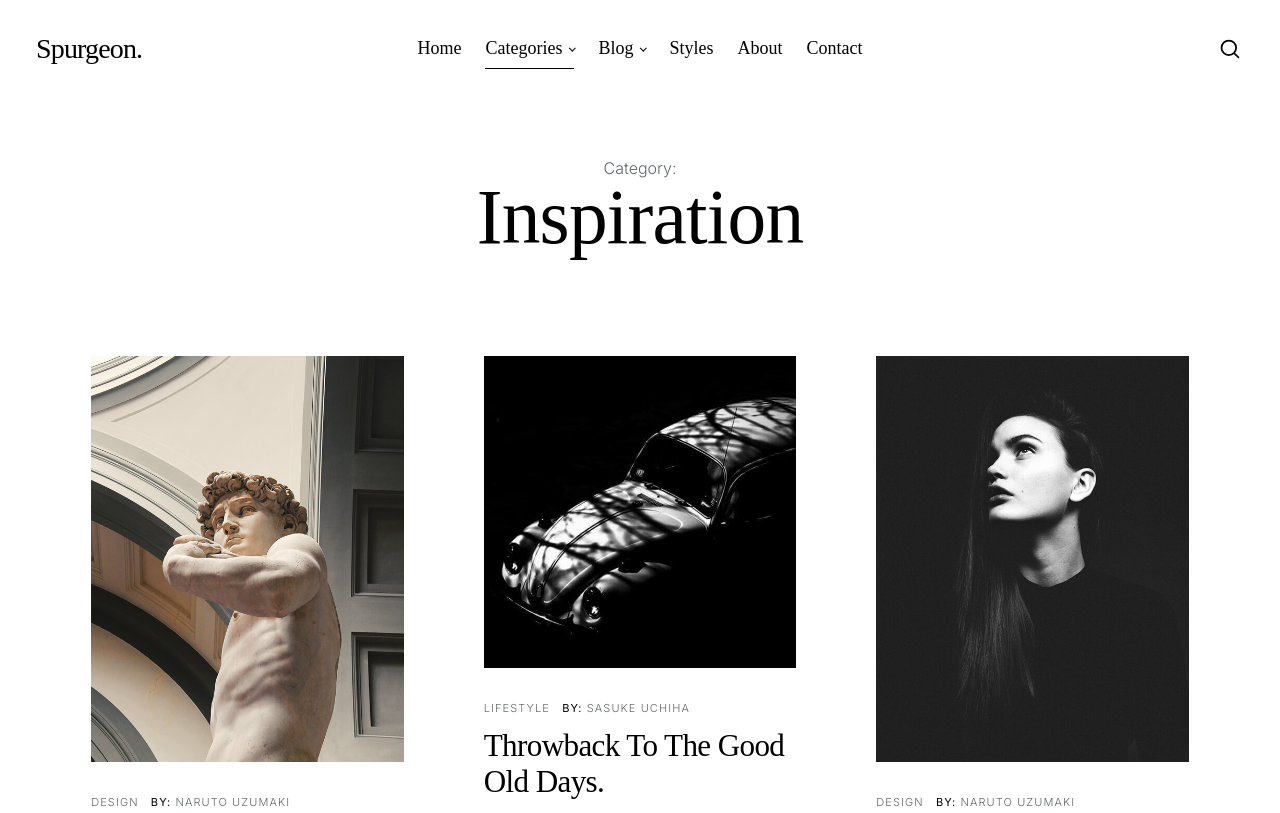
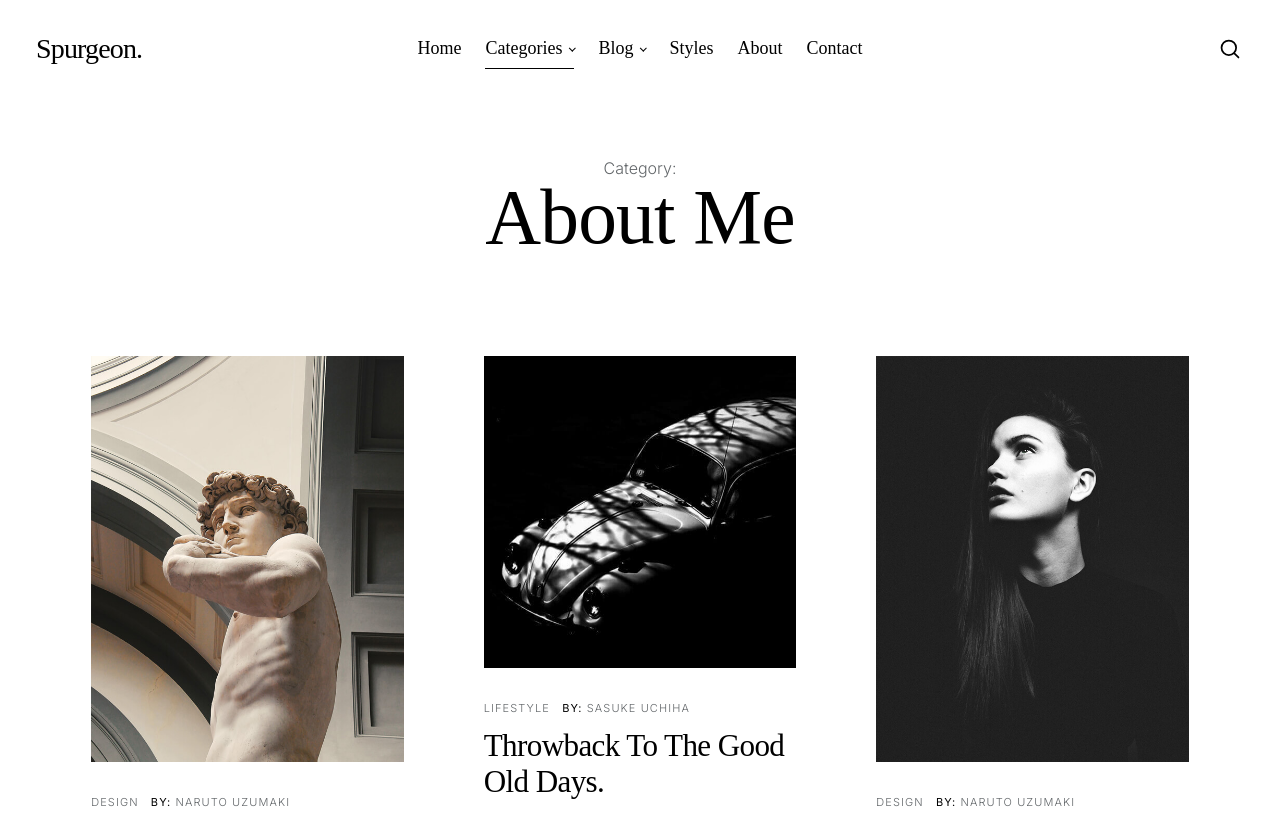
Before and after one commit to Hsuanyi-Lee/hsuanyi-lee.github.io, a plain HTML site: page category.html in a window 1280 px wide. Shown: the top 813 px of the page. Drawn offline with Linux system fonts and the light colour scheme; a web font is replaced by a local one.

Commit message:
Rename Inspiration to About Me

```diff
--- a/category.html
+++ b/category.html
@@ -69,7 +69,7 @@
                             <ul class="sub-menu">
                                 <li><a href="category.html">Design</a></li>
                                 <li><a href="category.html">Lifestyle</a></li>
-                                <li><a href="category.html">Inspiration</a></li>
+                                <li><a href="category.html">About Me</a></li>
                                 <li><a href="category.html">Work</a></li>
                                 <li><a href="category.html">Health</a></li>
                                 <li><a href="category.html">Photography</a></li>
@@ -133,7 +133,7 @@
                     <div class="column large-12">
                         <h1 class="page-title">
                             <span class="page-title__small-type">Category:</span>
-                            Inspiration
+                            About Me
                         </h1>
                     </div>
                 </div>
@@ -646,7 +646,7 @@
                             <ul class="link-list">
                                 <li><a href="category.html">Lifestyle</a></li>
                                 <li><a href="category.html">Workplace</a></li>
-                                <li><a href="category.html">Inspiration</a></li>
+                                <li><a href="category.html">About Me</a></li>
                                 <li><a href="category.html">Design</a></li>
                                 <li><a href="category.html">Health</a></li>
                                 <li><a href="category.html">Photography</a></li>
```
Also changed, not shown: about.html (+2 -2 lines), contact.html (+2 -2 lines), index.html (+2 -2 lines), single-audio.html (+3 -3 lines), single-standard.html (+3 -3 lines), single-video.html (+3 -3 lines), styles.html (+2 -2 lines).
